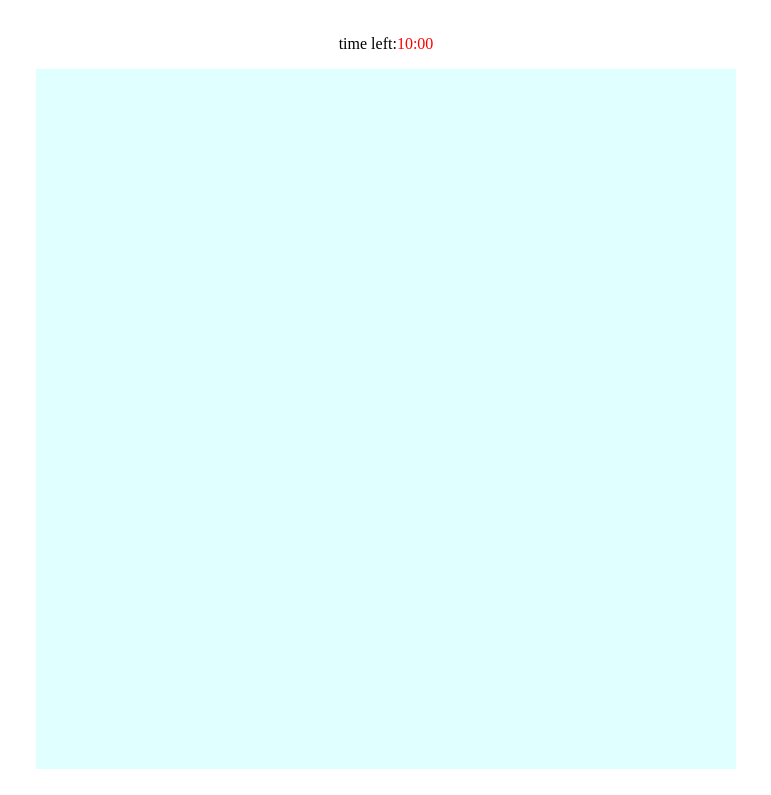
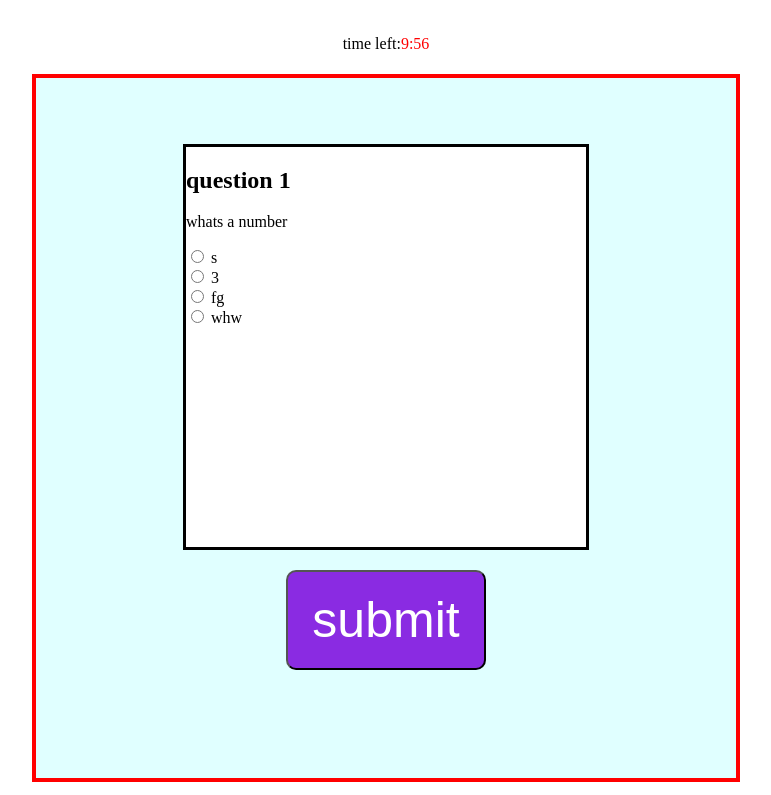
Before and after one commit to sam-dejesus/Code-quiz, a plain HTML site: page index.html in a window 1280 px wide. Shown: the part 69-864 px from the top of the page, without its empty margins (254-1025 px from the left). Drawn offline with Linux system fonts and the light colour scheme.

Commit message:
added a setInterval function so and its conditions so the countdown timer could work and its variables also got the quiz to respone when the right answer is clicked

```diff
--- a/assets/css/style.css
+++ b/assets/css/style.css
@@ -17,4 +17,35 @@ span{
     background-color: lightcyan;
     height: 700px;
     width: 700px;
+    border: 4px solid red;
+    display: flex;
+    flex-direction: column;
+    align-items: center;
+    justify-content: center;
+    margin: 5px;
 }
+.quizone{
+    margin: 50px;
+    display: flex;
+    flex-direction: column;
+    align-items: center;
+
+}
+
+.quiztwo{
+height: 400px;
+width: 400px;
+background-color:white;
+border: 3px solid black;
+margin-bottom: 20px;
+}
+
+button{
+    color: white;
+    background-color: blueviolet;
+    height: 100px;
+    width: 200px;
+    border-radius: 10px;
+    font-size: 50px;
+
+}
--- a/assets/javascript/script.js
+++ b/assets/javascript/script.js
@@ -0,0 +1,26 @@
+var countdowntime = 600;
+var correct = 0;
+var incorrect = 0;
+var countdownEL = document.getElementById("time");
+var countdown = setInterval(function(){
+   var minutes = Math.floor(countdowntime / 60);
+   var seconds = countdowntime % 60;
+   countdownEL.textContent = `${minutes}:${seconds < 10 ? '0' : ''}${seconds}`;
+   countdowntime--;
+   if (countdowntime < 0){
+      clearInterval(countdown);
+      countdownEL.textContent = "times up"
+   }
+}, 1000);
+var submitBtn = document.getElementById('submit');
+submitBtn.addEventListener('click', Response);
+
+function Response(){
+var answersone = "b";
+var yesone = document.getElementById("yes").checked
+
+if (yesone === true){
+    alert("hiiii")
+}
+
+   }
--- a/index.html
+++ b/index.html
@@ -15,12 +15,19 @@
         </header>
 
         <section id="quiz-box">
-            <div id="quiz" >
-                <div class="quiz">
+            <div class="quizone" >
+                <div class="quiztwo">
+                    <h2>question 1</h2>
+                    <p>whats a number</p>
+                    <input type="radio" name="q1" value="a"> s <br>
+                    <input type="radio" name="q1" value="b" id="yes"> 3 <br>
+                    <input type="radio" name="q1" value="c"> fg <br>
+                    <input type="radio" name="q1" value="d"> whw <br>
 
                 </div>
-
+                <button id="submit">submit</button>
             </div>
+            <h4 id="confirm"></h4>
         </section>
     </main>
     <script src="./assets/javascript/script.js"></script>
```
